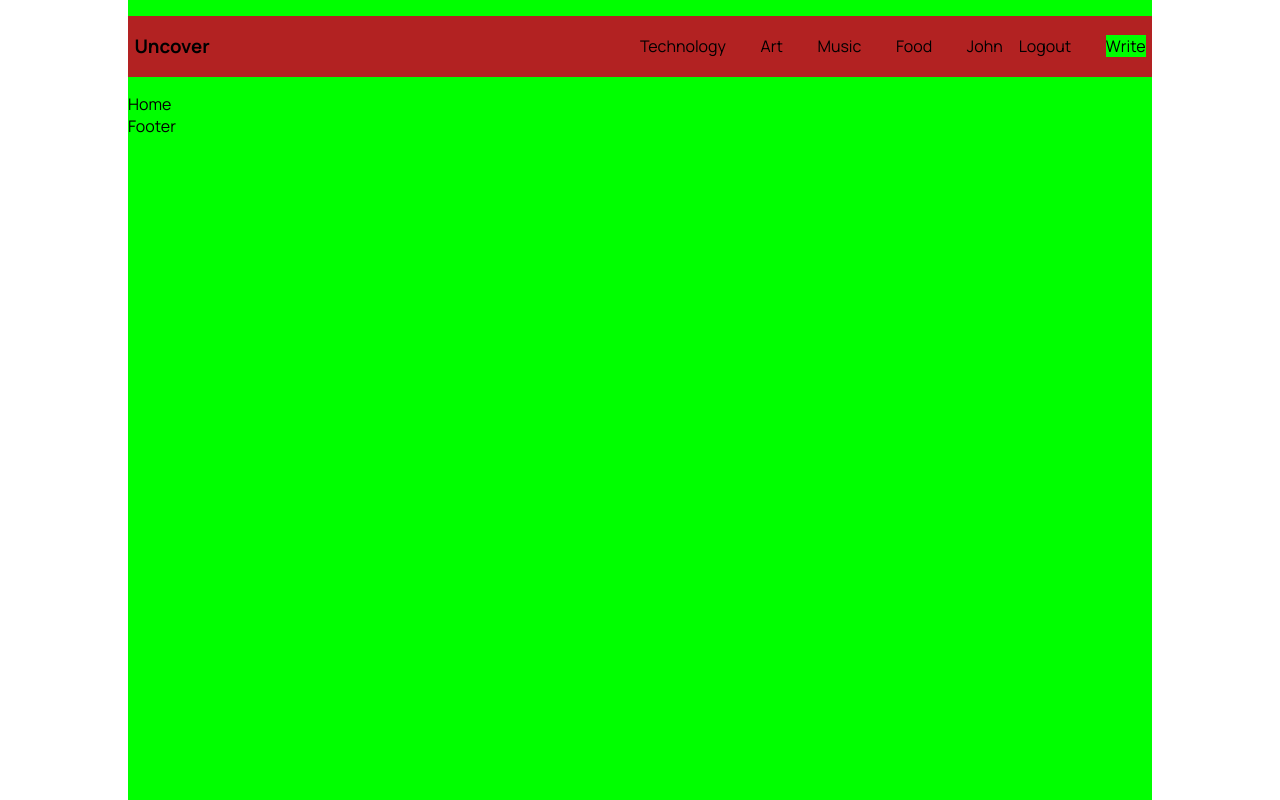
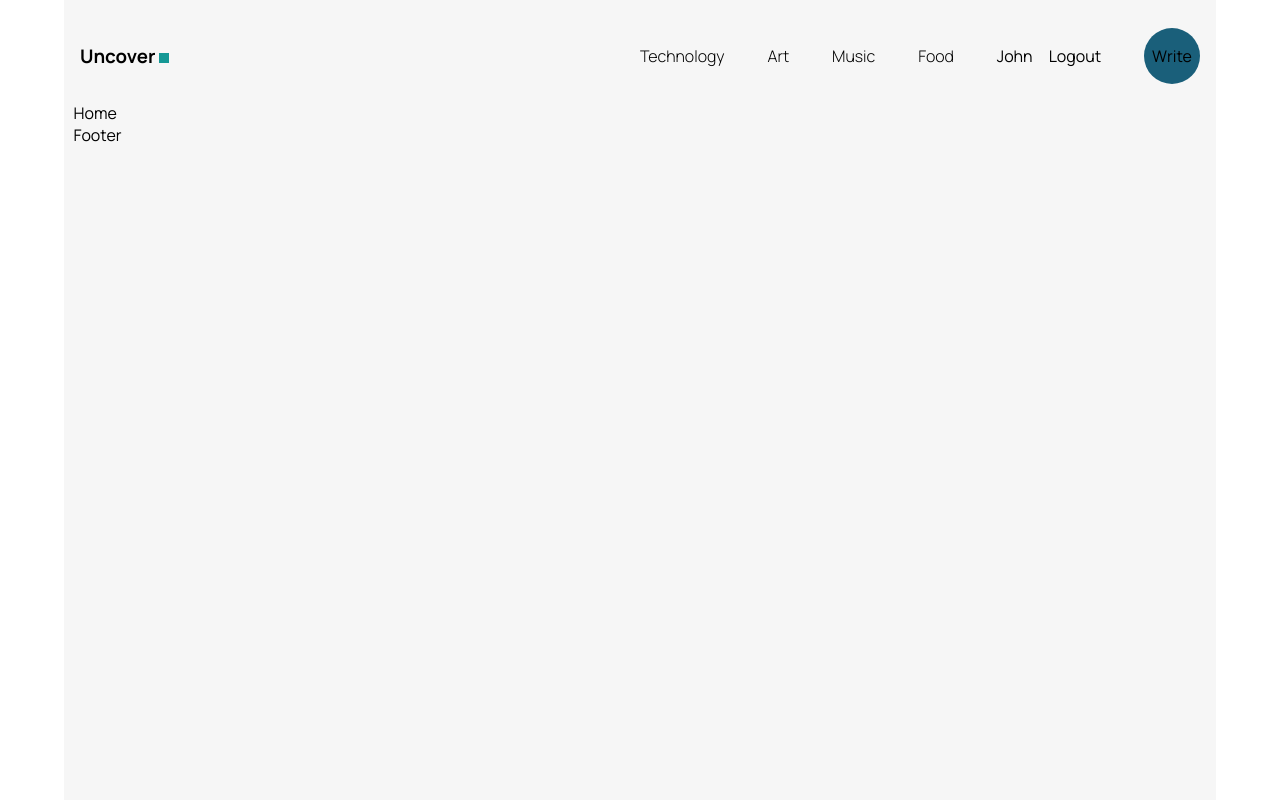
Before and after one commit to Kemboi-Dun/blog-frontend, a React (Create React App) app: page / in a window 1280 px wide. Built offline with nearby package versions, Linux system fonts and the light colour scheme.

Commit message:
Large screens navbar ready

```diff
--- a/public/index.html
+++ b/public/index.html
@@ -30,7 +30,7 @@
 <link rel="preconnect" href="https://fonts.gstatic.com" crossorigin>
 <link href="https://fonts.googleapis.com/css2?family=Manrope:wght@200;300;400;500;600;700;800&display=swap" rel="stylesheet">
 
-    <title>Blog App</title>
+    <title>Uncover Blogs</title>
   </head>
   <body>
     <noscript>You need to enable JavaScript to run this app.</noscript>
--- a/src/components/Navbar.jsx
+++ b/src/components/Navbar.jsx
@@ -1,35 +1,48 @@
-import React from 'react'
-import { Link } from 'react-router-dom'
+import React from "react";
+import { Link } from "react-router-dom";
 
 function Navbar() {
   return (
-    <div className='nav_container'>
+    <div className="nav_container">
       <div className="nav_wrapper">
         <nav>
           <div className="logo">
-    <h3>
-      Uncover
-    </h3>
+            <Link className="link"  to="/">
+            <h3>Uncover</h3>
+            </Link>
+            <div className="logo_dot"></div>
           </div>
           <div className="links">
-    <Link className='link' to="/?cat=technology">Technology</Link>
-    <Link className='link' to="/?cat=art">Art</Link>
-    <Link className='link' to="/?cat=music">Music</Link>
-    <Link className='link' to="/?cat=food">Food</Link>
+            <Link className="link" to="/?cat=technology">
+              <h6>
+              Technology
+              </h6>
+            </Link>
+            <Link className="link" to="/?cat=art">
+              <h6>Art</h6>
+            </Link>
+            <Link className="link" to="/?cat=music">
+              <h6>Music</h6>
+            </Link>
+            <Link className="link" to="/?cat=food">
+              <h6>Food</h6>
+            </Link>
             <span>
-      <p>
-        John
-      </p>
-      <Link className='link' to="/">Logout</Link>
+              <p>John</p>
+              <Link className="link" to="/">
+                Logout
+              </Link>
             </span>
             <div className="write">
-<Link className='link' to="/write">Write</Link>
+              <Link className="link" to="/write">
+                Write
+              </Link>
             </div>
           </div>
         </nav>
       </div>
     </div>
-  )
+  );
 }
 
-export default Navbar
+export default Navbar;
--- a/src/style.scss
+++ b/src/style.scss
@@ -2,6 +2,13 @@
     margin: 0;
     padding: 0;
     box-sizing: border-box;
+}
+:root{
+  --light-green: #57C5B6;
+  --dark-green: #159895;
+  --light-blue: #1A5F7A;
+  --dark-blue: #002B5B;
+  --light-text: #f8f8f8;
 }
 
 .App{
@@ -9,8 +16,9 @@
   justify-content: center;
   font-family: 'Manrope', sans-serif;
     .app_wrapper{
-        background:lime;
-   width:80%;
+        background:#f6f6f6;
+        padding: 0.6em;
+   width:90%;
    height: 100vh;
 .link{
   text-decoration: none;
@@ -18,7 +26,7 @@
 }
   //  NAVBAR STYLING
    .nav_container{
-background: firebrick;
+// background: firebrick;
 margin: 1rem 0;
 padding: 0.4rem;
 .nav_wrapper{
@@ -30,20 +38,52 @@ padding: 0.4rem;
     height: 3rem;
     .logo{
       flex:1;
+      display: flex;
+      align-items: baseline;
+      .logo_dot{
+        height:10px;
+        width:10px;
+        // border-radius: 50%;
+        margin: 0 0.2em;
+        background: var(--dark-green);
+      }
     }
     .links{
       flex: 1;
       display: flex;
       justify-content: space-between;
       align-items: center;
+      h6{
+        font-size: 16px;
+        font-weight: 300;
+      }
+      .link{
+        &:hover{
+          text-decoration: 2px solid underline;
+          text-underline-offset: 4px;
+        }
+      }
       span{
         display: flex;
         gap: 1rem;
         justify-content: space-around;
       }
       .write{
+        background: var(--light-blue);
+        border-radius: 50%;
+        padding:0.6em;
+        height: 3.5em;
+        width:3.5em;
+        display: flex;
+        justify-content: center;
+        align-items: center;
+        cursor: pointer;
+        &:hover{
+background: var(--dark-blue);
+color: var(--light-text);
+        }
         .link{
-          background: lime;
+          text-decoration: none;
         }
       }
     }
```
Lines whose indentation alone changed are shown as unchanged.
